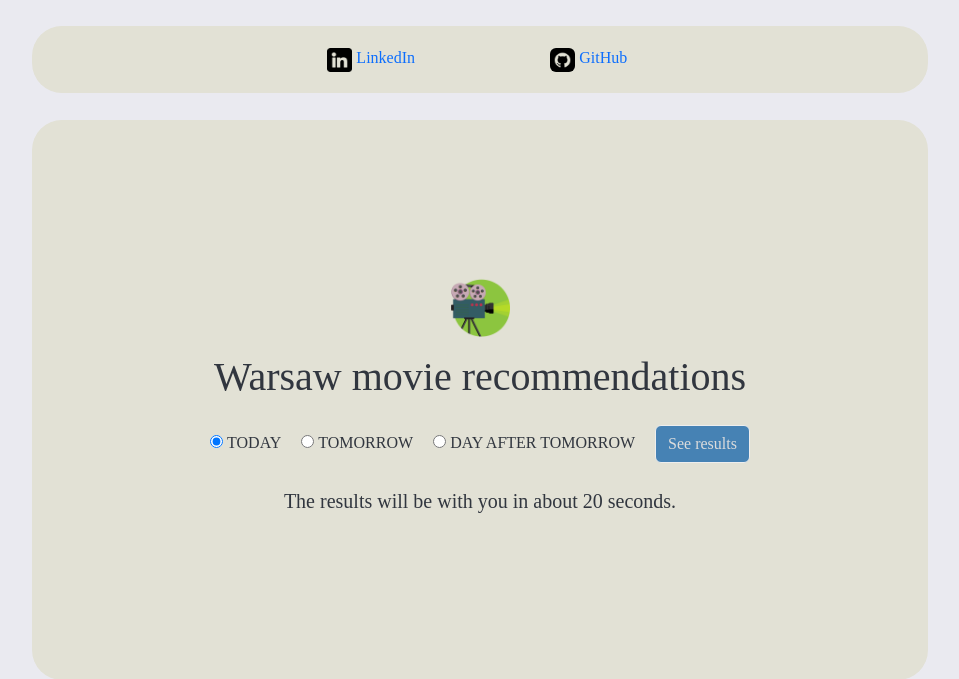
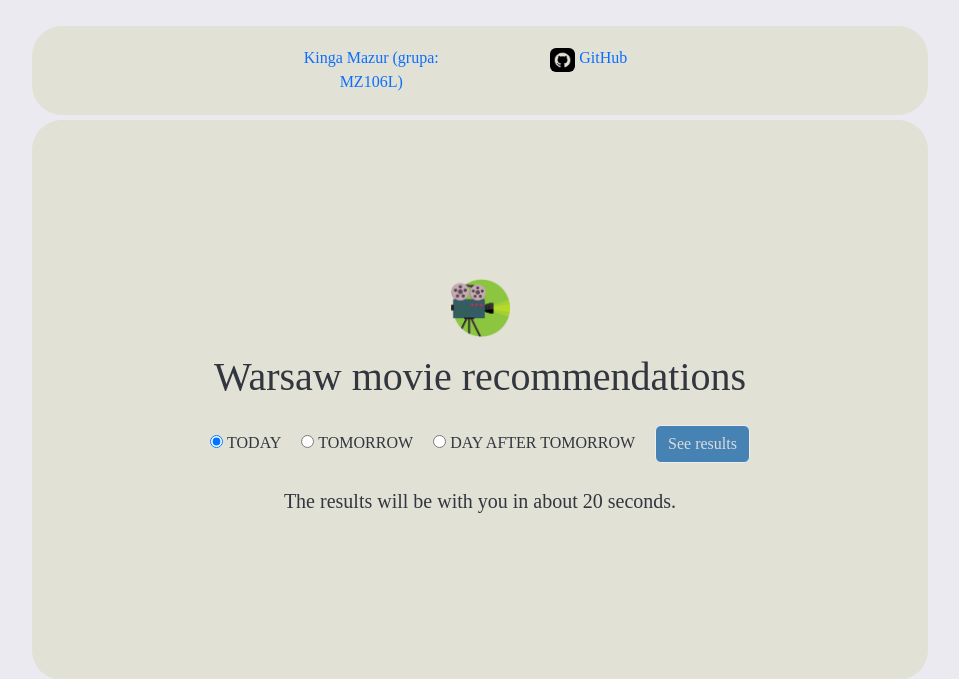
Before and after one commit to mkhutnik/waw-cinema-assistant, a Flask app: page / in a window 1280 px wide. Shown: the top 679 px of the page, without its empty margins (160-1119 px from the left). Run offline with Flask 3, Linux system fonts and the light colour scheme.

Commit message:
New branch for wwsi project.

```diff
--- a/main.py
+++ b/main.py
@@ -125,4 +125,4 @@ def final():
 
 
 if __name__ == '__main__':
-    app.run(debug=True)
+    app.run()
--- a/static/css/styles.css
+++ b/static/css/styles.css
@@ -65,6 +65,7 @@ table {
     font-size: 0.8rem;
     letter-spacing: 0.5px;
     padding: 30px;}
+
 .center{
     margin-left: auto;
     margin-right: auto;}
--- a/templates/base.html
+++ b/templates/base.html
@@ -17,10 +17,14 @@
     <ul class="nav nav-pills">
         <div class="col-3"></div>
         <div class="col-3"><li class="nav-item">
+{#            <a href="https://www.linkedin.com/in/kinga-mazur-22019b259/"#}
+{#               class="nav-link"><img src="/static/LIn.png"#}
+{#                                 alt="LinkedIn" width="25" height="24">#}
+{#            LinkedIn</a></li></div>#}
             <a href="https://www.linkedin.com/in/kinga-mazur-22019b259/"
-               class="nav-link"><img src="/static/LIn.png"
-                                 alt="LinkedIn" width="25" height="24">
-            LinkedIn</a></li></div>
+               class="nav-link">
+            Kinga Mazur (grupa: MZ106L)</a></li></div>
+
 
         <div class="col-3"><li class="nav-item">
             <a href="https://github.com/kmzr9b67/waw-cinema-assistant/tree/master" class="nav-link">
--- a/templates/index.html
+++ b/templates/index.html
@@ -16,7 +16,7 @@
         <th scope="col">Cinema</th>
         </thead>
         <tbody>
-            {% for i in post:%}
+            {% for i in post: %}
                 <tr>
                 <th scope="row"><a href={{i['link']}}>{{ i['title'] }}</a></th>
                 <th> {{ i['rating'] }}</th>
```
